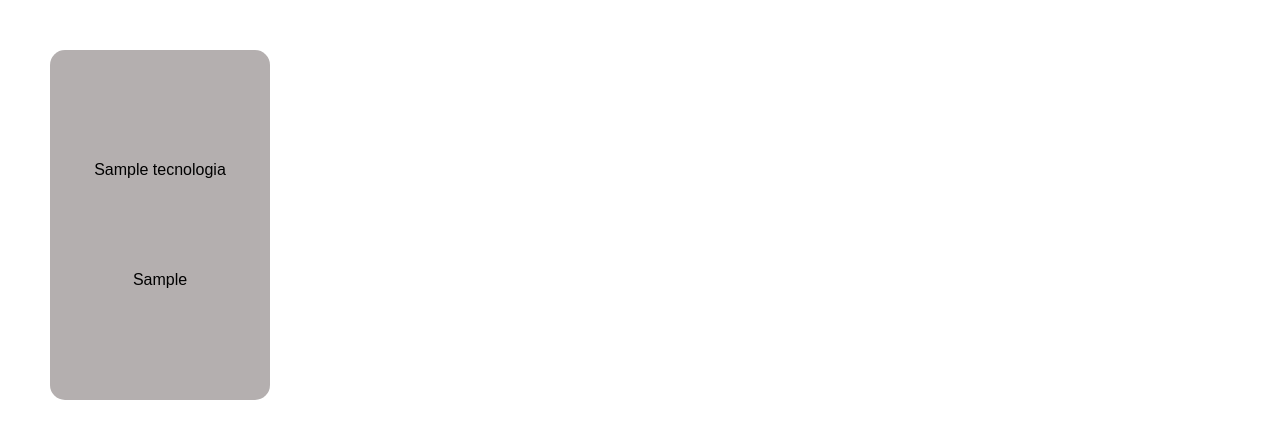
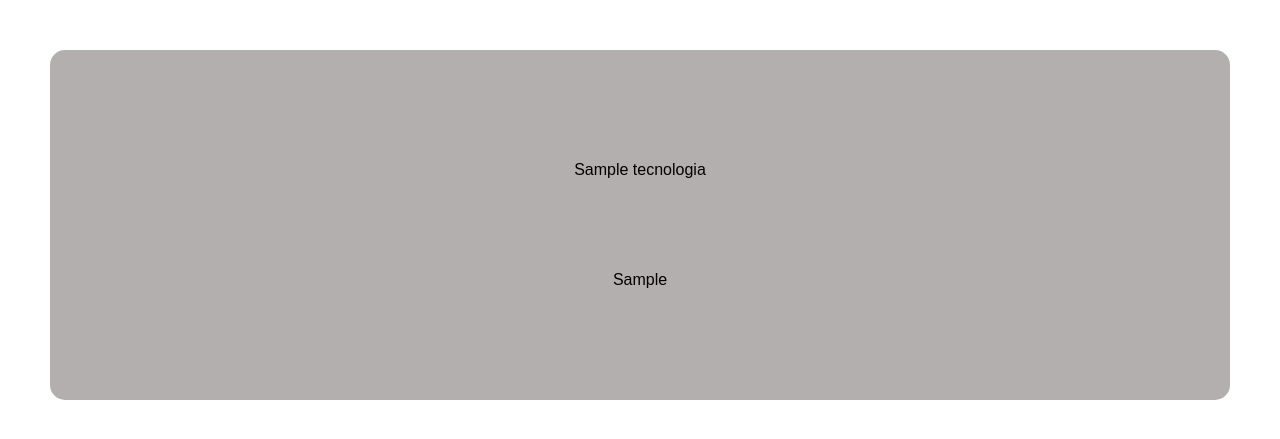
Before and after one commit to Victorgonl/GuiaDev, a Django app: page / in a window 1280 px wide. Shown: the part 50-489 px from the top of the page. Run offline with Django 4.2, Linux system fonts and the light colour scheme; tables that the repository leaves empty hold one stand-in row (values such as "Sample post").

Commit message:
ajusteste

```diff
--- a/Projeto/templates/index.html
+++ b/Projeto/templates/index.html
@@ -138,7 +138,7 @@
   }
 
   .card-tecnologia {
-    width: 220px;
+    width: 100%;
     height: 350px;
     border-radius: 15px;
     cursor: pointer;
@@ -188,7 +188,7 @@
   </header>
 
   <div id="body-content">
-    {% for tecnologia in tecnologias %}
+    <!-- {% for tecnologia in tecnologias %} -->
     <div class="card-tecnologia displayFlexCenter">
       <div>
         {{tecnologia.nome}}
@@ -197,7 +197,7 @@
         {{tecnologia.resumo}}
       </div>
     </div>
-    {% endfor %}
+    <!-- {% endfor %} -->
   </div>
 
 </body>
```
